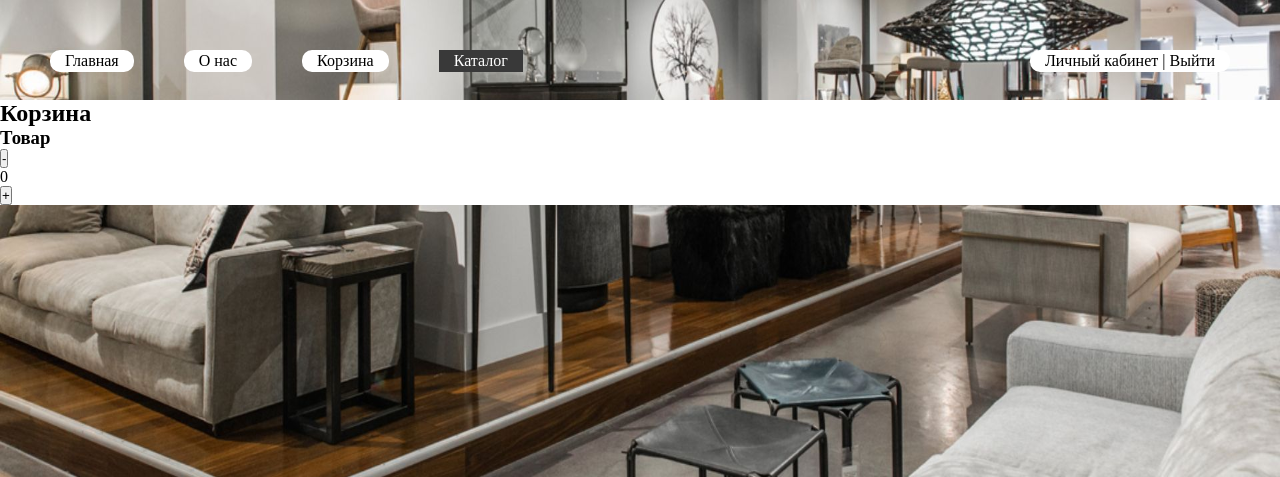
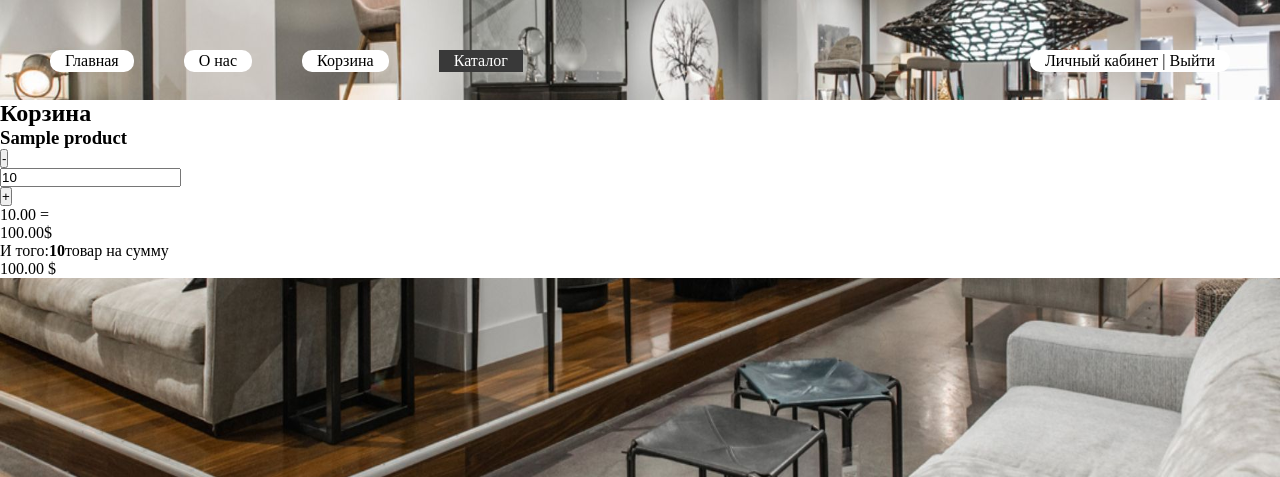
Before and after one commit to SergeyFoma/Shop2, a Django app: page /users-cart/ in a window 1280 px wide. Shown: the part 227-704 px from the top of the page. Run offline with Django 5.2, Linux system fonts and the light colour scheme; a user stored in the database is signed in; tables that the repository leaves empty hold one stand-in row (values such as "Sample post").

Commit message:
Исправление ошибок

```diff
--- a/carts/models.py
+++ b/carts/models.py
@@ -6,11 +6,11 @@ from django.contrib.auth.models import User
 class CartQueryset(models.QuerySet):
 
     def total_price(self):
-        return sum(cart.products_price() for cart in self)
+        return sum(cart.product_price() for cart in self)
 
     def total_quantity(self):
         if self:
-            return sum(cart.quantity() for cart in self)
+            return sum(cart.quantity for cart in self)
         return 0
 
 
--- a/carts/templates/carts/includes/included_cart.html
+++ b/carts/templates/carts/includes/included_cart.html
@@ -1,5 +1,17 @@
+{% load carts_tags %}
+
+{% user_carts request as carts %}
 <h2>Корзина</h2>
-<h3>Товар</h3>
-<button type='button'>-</button>
-<p>0</p>
-<button type='button'>+</button>
+
+{% for cart in carts %}
+    <h3>{{cart.product.name}}</h3>
+    <button type='button'>-</button>
+    <p><input type='text'value='{{cart.quantity}}'readonly></p>
+    <button type='button'>+</button>
+    <p>{{cart.product.sell_price}} = </p>
+    <p>{{cart.product_price}}$</p>
+    {% endfor %}
+    <div class="">
+        <p>И того:<strong>{{carts.total_quantity}}</strong>товар на сумму</p>
+        <p>{{carts.total_price}} $</p>
+    </div>
--- /dev/null
+++ b/carts/templatetags/carts_tags.py
@@ -0,0 +1,9 @@
+from django import template
+
+from carts.models import Cart
+
+register = template.Library()
+
+@register.simple_tag()
+def user_carts(request):
+    return Cart.objects.filter(user = request.user)
```
Also changed, not shown: carts/templatetags/__init__.py (added).
